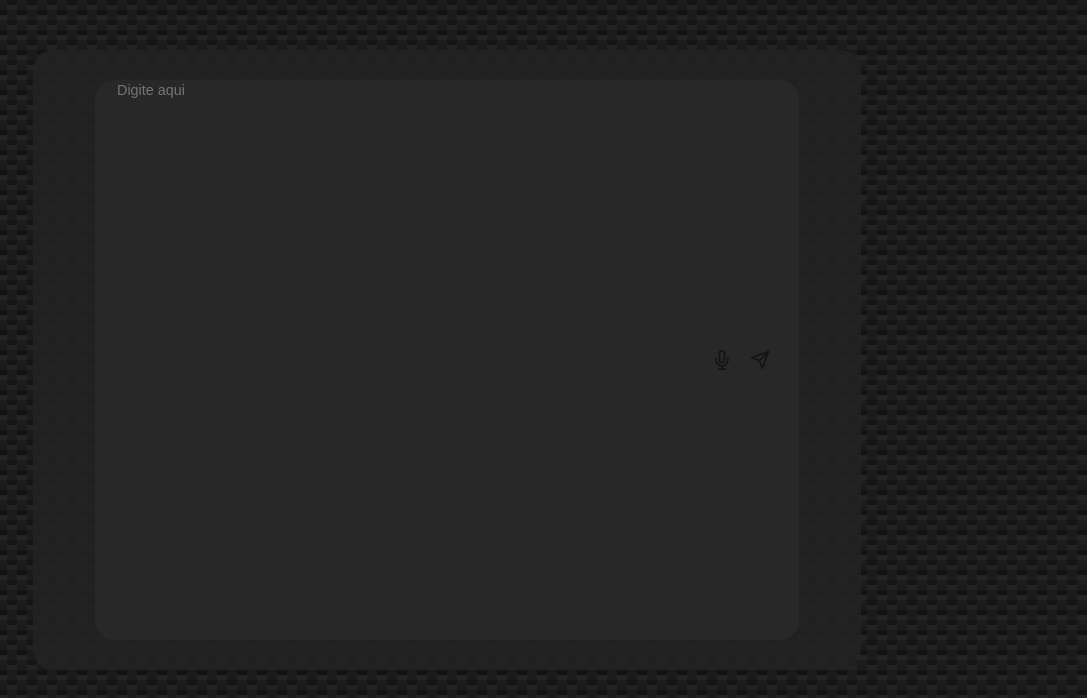
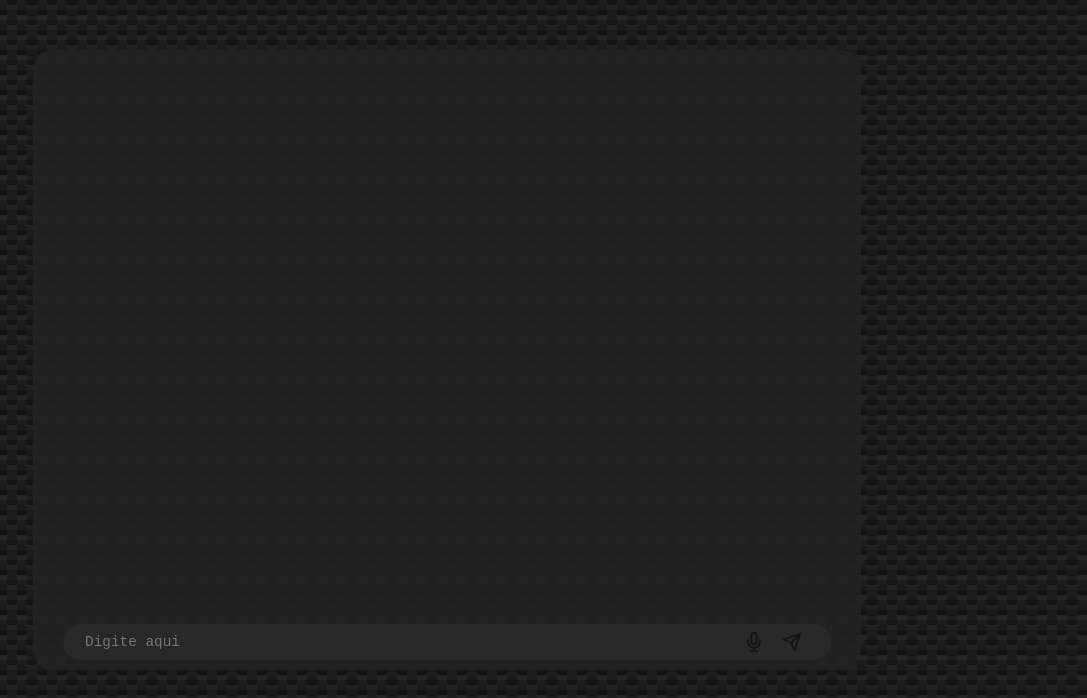
Before and after one commit to andrepcarraro/personal-assistent-alex, a React (Create React App) app: page / in a window 1280 px wide. Shown: the top 698 px of the page, without its empty margins (193-1280 px from the left). Built offline with nearby package versions, Linux system fonts and the light colour scheme.

Commit message:
Checkpoint

```diff
--- a/src/Components/LandingPage/LandingPage.tsx
+++ b/src/Components/LandingPage/LandingPage.tsx
@@ -3,7 +3,6 @@ import { useState, useEffect } from "react";
 import { ChatGPTMessageType } from "../../types";
 import { processMessageToChatGPT } from "../../Utils/ChatGPT/ChatGPT";
 import * as Styled from "./LandingPage.styles";
-import { VoiceRecognitionButton } from "./components/VoiceRecognitionButton/VoiceRecognitionButton";
 import {
   handleStop,
   handleListening,
--- a/src/Components/LandingPage/components/ChatArea/ChatArea.styles.ts
+++ b/src/Components/LandingPage/components/ChatArea/ChatArea.styles.ts
@@ -1,8 +1,10 @@
 import styled from "styled-components";
 
 export const ChatArea = styled.div({
+  position: "relative",
   display: "flex",
-  justifyContent: "center",
+  alignItems: "center",
+  flexDirection: "column",
   width: "60vw",
   height: "70vh",
   borderRadius: "20px",
@@ -11,3 +13,25 @@ export const ChatArea = styled.div({
   marginTop: "50px",
   padding: "30px",
 });
+
+export const ChatMessages = styled.div({
+  width: "100%",
+  minHeight: "20px",
+  height: "95%",
+  overflowY: "scroll",
+
+  "&::-webkit-scrollbar": {
+    width: "4px",
+  },
+  "&::-webkit-scrollbar-track": {
+    backgroundColor: 'transparent',
+  },
+  "&::-webkit-scrollbar-button": {
+    backgroundColor: "transparent",
+    height: 0
+  },
+  "&::-webkit-scrollbar-thumb": {
+    background: "rgb(20 20 20 / 200%)",
+    borderRadius:"20px",
+  },
+});
--- a/src/Components/LandingPage/components/ChatArea/ChatArea.tsx
+++ b/src/Components/LandingPage/components/ChatArea/ChatArea.tsx
@@ -1,10 +1,32 @@
+import { useState } from "react";
 import { InputArea } from "../InputArea/InputArea";
+import { MessageBox } from "../MessageBox/MessageBox";
 import * as Styled from "./ChatArea.styles";
+import { MessageObjType } from "../../../../types/message.types";
 
 export const ChatArea = () => {
+  const [messages, setMessages] = useState<Array<MessageObjType>>([]);
+
+  const setMessagesArray = (newMessage: MessageObjType) => {
+    let messagesArray = messages.slice();
+    messagesArray.push(newMessage);
+    setMessages(messagesArray);
+  };
+
   return (
     <Styled.ChatArea>
-      <InputArea></InputArea>
+      <Styled.ChatMessages>
+        {messages.map((messageObj, index) => {
+          return (
+            <MessageBox
+              key={"message_" + index}
+              messageBoxSide={messageObj.side}
+              messageBoxText={messageObj.text}
+            />
+          );
+        })}
+      </Styled.ChatMessages>
+      <InputArea messages={messages} setMessages={setMessagesArray} />
     </Styled.ChatArea>
   );
 };
--- a/src/Components/LandingPage/components/InputArea/InputArea.styles.ts
+++ b/src/Components/LandingPage/components/InputArea/InputArea.styles.ts
@@ -2,12 +2,15 @@ import styled from "styled-components";
 import { FiSend, FiMic } from "react-icons/fi";
 
 export const InputArea = styled.div({
+  position: "absolute",
+  bottom: 10,
   display: "flex",
   justifyContent: "left",
-  width: "55vw",
+  width: "60vw",
   borderRadius: "20px",
   background: "rgb(41 40 40 / 200%)",
   minWidth: "160px",
+  height:'36px'
 });
 
 export const UserTextInput = styled.textarea({
@@ -15,9 +18,8 @@ export const UserTextInput = styled.textarea({
   border: "none",
   marginLeft: "20px",
   color: "white",
-  fontFamily: "sans-serif",
   fontSize: "0.9rem",
-  lineHeight: "1rem",
+  paddingTop: '10px',
   fontWeight: 300,
   background: "rgb(41 40 40 / 200%)",
   resize: "none",
--- a/src/Components/LandingPage/components/InputArea/InputArea.tsx
+++ b/src/Components/LandingPage/components/InputArea/InputArea.tsx
@@ -1,36 +1,58 @@
 import { VoiceRecognitionButton } from "../VoiceRecognitionButton/VoiceRecognitionButton";
-import { useState } from "react";
+import { useEffect, useState } from "react";
 import * as Styled from "./InputArea.styles";
 import {
   handleListening,
   handleStop,
 } from "../../../../Utils/VoiceRecognition/VoiceRecognition";
+import { InputAreaProps } from "./InputArea.types";
+import { MessageObjType } from "../../../../types/message.types";
+import { ChatGPTMessageType } from "../../../../types";
+import { processMessageToChatGPT } from "../../../../Utils/ChatGPT/ChatGPT";
+import { speak } from "../../../../Utils/VoiceSpeaker/VoiceSpeaker";
 
-export const InputArea = () => {
+export const InputArea = ({ messages, setMessages }: InputAreaProps) => {
   const [isListening, setIsListening] = useState(false);
-  const [height, setheight] = useState(28);
   const [transcript, setTranscript] = useState("");
+  const [chatGPTMessages, setChatGPTMessages] = useState<ChatGPTMessageType[]>(
+    []
+  );
+  const [utterThis, setUtterThis] = useState(new SpeechSynthesisUtterance(""));
+
+  useEffect(() => {
+    const newMessage: ChatGPTMessageType = {
+      message: transcript,
+      sender: "user",
+      direction: "outgoing",
+    };
+
+    let chatGPTMessagesArray = chatGPTMessages.slice();
+    chatGPTMessagesArray.push(newMessage);
+    setChatGPTMessages(chatGPTMessagesArray);
+
+    if (transcript)
+      processMessageToChatGPT(chatGPTMessagesArray, setUtterThis, setMessages);
+  }, [transcript]);
+
+  useEffect(() => {
+    speak(utterThis);
+  }, [utterThis]);
 
   const getInputValue = () => {
     const input = document.getElementById(
       "inputTextMessage"
     ) as HTMLTextAreaElement | null;
-    console.log(input ? input.value : "");
+
+    const newMessage: MessageObjType = {
+      side: "message",
+      text: input ? input.value : "",
+    };
+    if (newMessage.text !== "") {
+      setMessages(newMessage);
+      setTranscript(newMessage.text);
+    }
+    if (input) input.value = "";
   };
-
-  const changeHeight = () => {
-    console.log(height);
-    setheight(countLine());
-  };
-
-  function countLine() {
-    const textArea = document.getElementById(
-      "inputTextMessage"
-    ) as HTMLTextAreaElement | null;
-    console.log(textArea?.scrollHeight);
-
-    return textArea ? textArea.scrollHeight :28;
-  }
 
   return (
     <Styled.InputArea>
--- /dev/null
+++ b/src/Components/LandingPage/components/InputArea/InputArea.types.ts
@@ -0,0 +1,6 @@
+import { MessageObjType } from "../../../../types/message.types";
+
+export type InputAreaProps = {
+  messages: Array<MessageObjType>;
+  setMessages: (newMessage: MessageObjType) => void;
+};
--- /dev/null
+++ b/src/Components/LandingPage/components/MessageBox/MessageBox.styles.ts
@@ -0,0 +1,28 @@
+import styled from "styled-components";
+import { MessageSideType } from "../../../../types/message.types";
+
+interface MessageBoxProps {
+  $MessageSide: MessageSideType;
+}
+export const MessageBox = styled.div<MessageBoxProps>((props) => ({
+  maxWidth: "45%",
+  height: "auto",
+  display: "flex",
+  background: "rgb(20 20 20 / 200%)",
+  color: "white",
+  justifyContent: props.$MessageSide === "message" ? "right" : "left",
+  padding: "12px",
+  margin: "6px",
+  borderRadius: "6px",
+  overflowWrap: "break-word",
+  overflow: "hidden",
+  fontSize: "0.9rem",
+  paddingTop: '10px',
+  fontWeight: 300,
+}));
+
+export const MessageContainer = styled.div<MessageBoxProps>((props) => ({
+  maxWidth: "100%",
+  display: "flex",
+  justifyContent: props.$MessageSide === "message" ? "right" : "left",
+}));
--- /dev/null
+++ b/src/Components/LandingPage/components/MessageBox/MessageBox.tsx
@@ -0,0 +1,15 @@
+import * as Styled from "./MessageBox.styles";
+import { MessageBoxProps } from "./MessageBox.types";
+
+export const MessageBox = ({
+  messageBoxText,
+  messageBoxSide,
+}: MessageBoxProps) => {
+  return (
+    <Styled.MessageContainer $MessageSide={messageBoxSide}>
+      <Styled.MessageBox $MessageSide={messageBoxSide}>
+        {messageBoxText}
+      </Styled.MessageBox>
+    </Styled.MessageContainer>
+  );
+};
--- /dev/null
+++ b/src/Components/LandingPage/components/MessageBox/MessageBox.types.ts
@@ -0,0 +1,6 @@
+import { MessageSideType } from "../../../../types/message.types"
+
+export type MessageBoxProps = {
+    messageBoxText: string,
+    messageBoxSide: MessageSideType
+}
--- a/src/Components/LandingPage/components/VoiceRecognitionButton/VoiceRecognitionButton.styles.ts
+++ b/src/Components/LandingPage/components/VoiceRecognitionButton/VoiceRecognitionButton.styles.ts
@@ -31,7 +31,7 @@ const VoiceButtonAnimation = keyframes`
 
 export const MicrophoneAnimationDiv = styled.div`
   ${baseMicrophoneDivStyle}
-  width: 28px;
+  width: 36px;
   background-image: linear-gradient(128deg, transparent, ${ACTIVE_BTN_COLOR});
   animation-name: ${VoiceButtonAnimation};
   animation-duration: 1.5s;
--- a/src/Styles/global.styles.css
+++ b/src/Styles/global.styles.css
@@ -1,5 +1,6 @@
 html {
   margin: 0;
+  font-family: Arial, Helvetica, sans-serif;
 }
 
 body {
--- /dev/null
+++ b/src/types/message.types.ts
@@ -0,0 +1,6 @@
+export type MessageSideType = "message" | "response";
+
+export type MessageObjType = {
+  text: string;
+  side: MessageSideType;
+};
```
